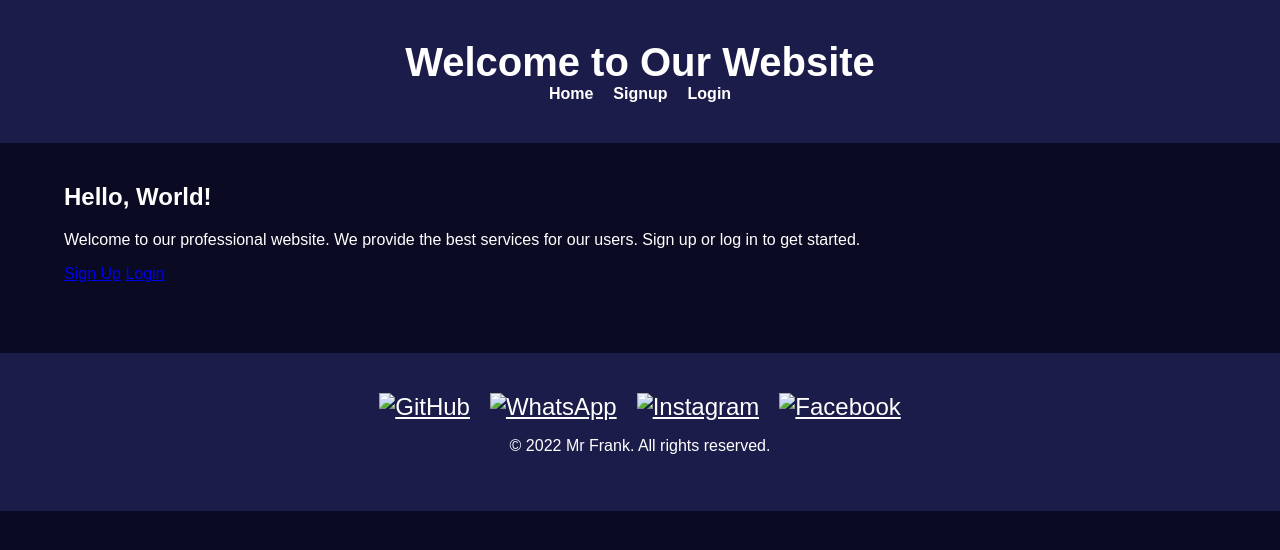
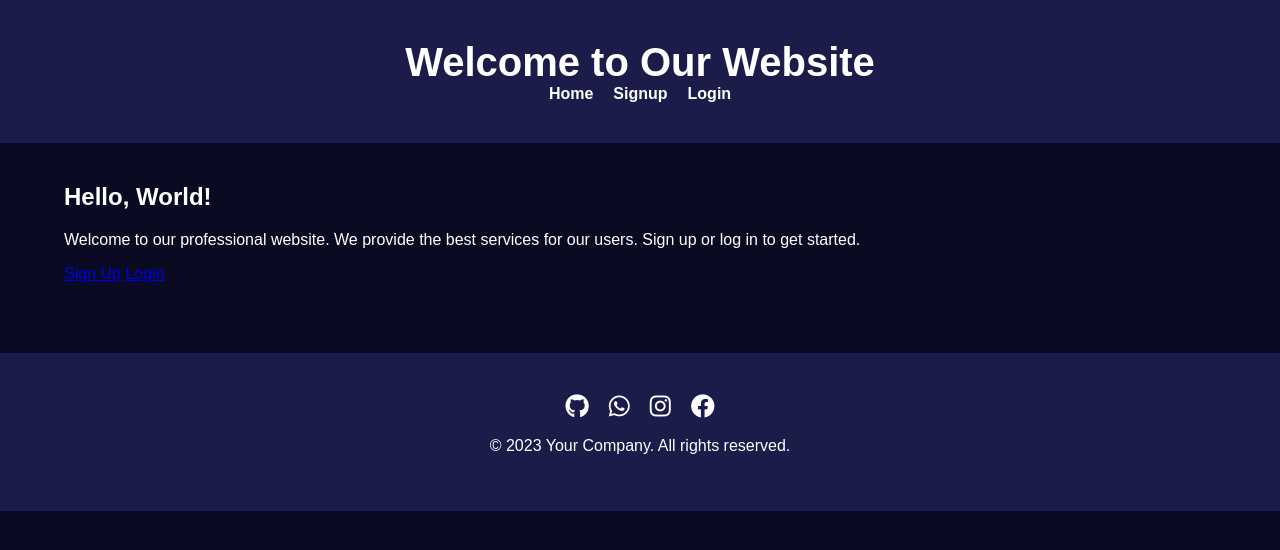
Before and after one commit to mrfrankzw/auth-app, a website: page public/home.html in a window 1280 px wide. Drawn offline with Linux system fonts and the light colour scheme.

Commit message:
Update home.html

```diff
--- a/public/home.html
+++ b/public/home.html
@@ -5,6 +5,8 @@
   <meta name="viewport" content="width=device-width, initial-scale=1.0">
   <title>Welcome to Our Website</title>
   <link rel="stylesheet" href="/css/styles.css">
+  <!-- Font Awesome CDN -->
+  <link rel="stylesheet" href="https://cdnjs.cloudflare.com/ajax/libs/font-awesome/6.0.0/css/all.min.css">
 </head>
 <body>
   <!-- Header -->
@@ -39,12 +41,12 @@
   <footer>
     <div class="container">
       <div class="social-icons">
-        <a href="https://github.com" target="_blank"><img src="/images/github.png" alt="GitHub"></a>
-        <a href="https://whatsapp.com" target="_blank"><img src="/images/whatsapp.png" alt="WhatsApp"></a>
-        <a href="https://instagram.com" target="_blank"><img src="/images/instagram.png" alt="Instagram"></a>
-        <a href="https://facebook.com" target="_blank"><img src="/images/facebook.png" alt="Facebook"></a>
+        <a href="https://github.com" target="_blank"><i class="fab fa-github"></i></a>
+        <a href="https://whatsapp.com" target="_blank"><i class="fab fa-whatsapp"></i></a>
+        <a href="https://instagram.com" target="_blank"><i class="fab fa-instagram"></i></a>
+        <a href="https://facebook.com" target="_blank"><i class="fab fa-facebook"></i></a>
       </div>
-      <p>&copy; 2022 Mr Frank. All rights reserved.</p>
+      <p>&copy; 2023 Your Company. All rights reserved.</p>
     </div>
   </footer>
 </body>
```
